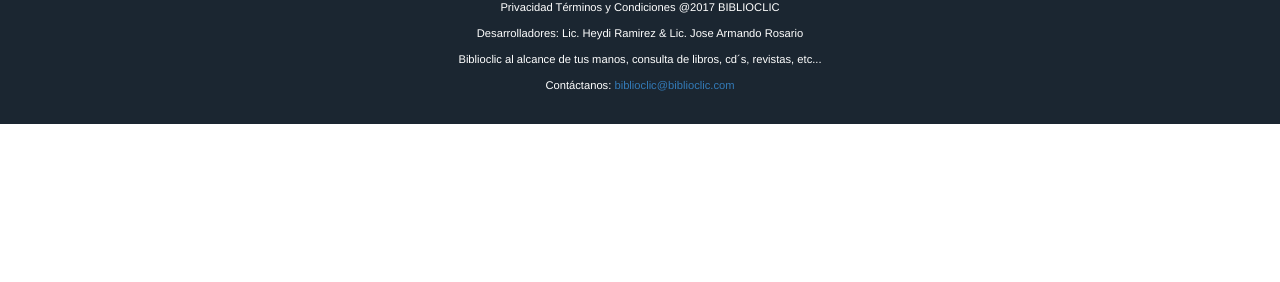
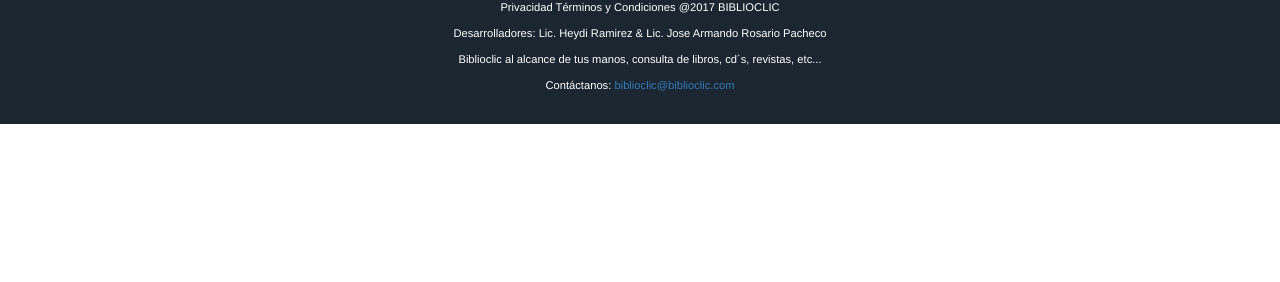
Before and after one commit to armandoRosario94/proyectoBiblioteca3, a PHP site: page / in a window 1280 px wide. Shown: the part 518-800 px from the top of the page. Run offline with PHP 8.4, Linux system fonts and the light colour scheme.

Commit message:
Armando nueva actualizacion

```diff
--- a/index.php
+++ b/index.php
@@ -171,7 +171,7 @@
 </section>
   <footer  id="idFooter"><!--LLLLLLLLLLLLLLLLLLLLLLLLLLLLLLLLLLLLLLLLLLLLLLLLLLLLInicia el PieLLLLLLLLLLLLLLLLLLLLLLLLLLLLLLLLLLLLLLLLLLLLLLLLLLLL-->
     <p> Privacidad Términos y Condiciones @2017 BIBLIOCLIC </p>
-    <p> Desarrolladores: Lic. Heydi Ramirez & Lic. Jose Armando Rosario </p>
+    <p> Desarrolladores: Lic. Heydi Ramirez & Lic. Jose Armando Rosario Pacheco</p>
     <p> Biblioclic al alcance de tus manos, consulta de libros, cd´s, revistas, etc... </p>
     </p> Contáctanos: <a href="mailto:someone@example.com"> biblioclic@biblioclic.com</a> </p>
   </footer> <!--LLLLLLLLLLLLLLLLLLLLLLLLLLLLLLLLLLLLLLLLLLLLLLLLLLLLTermina el PieLLLLLLLLLLLLLLLLLLLLLLLLLLLLLLLLLLLLLLLLLLLLLLLLLLLL-->
```
